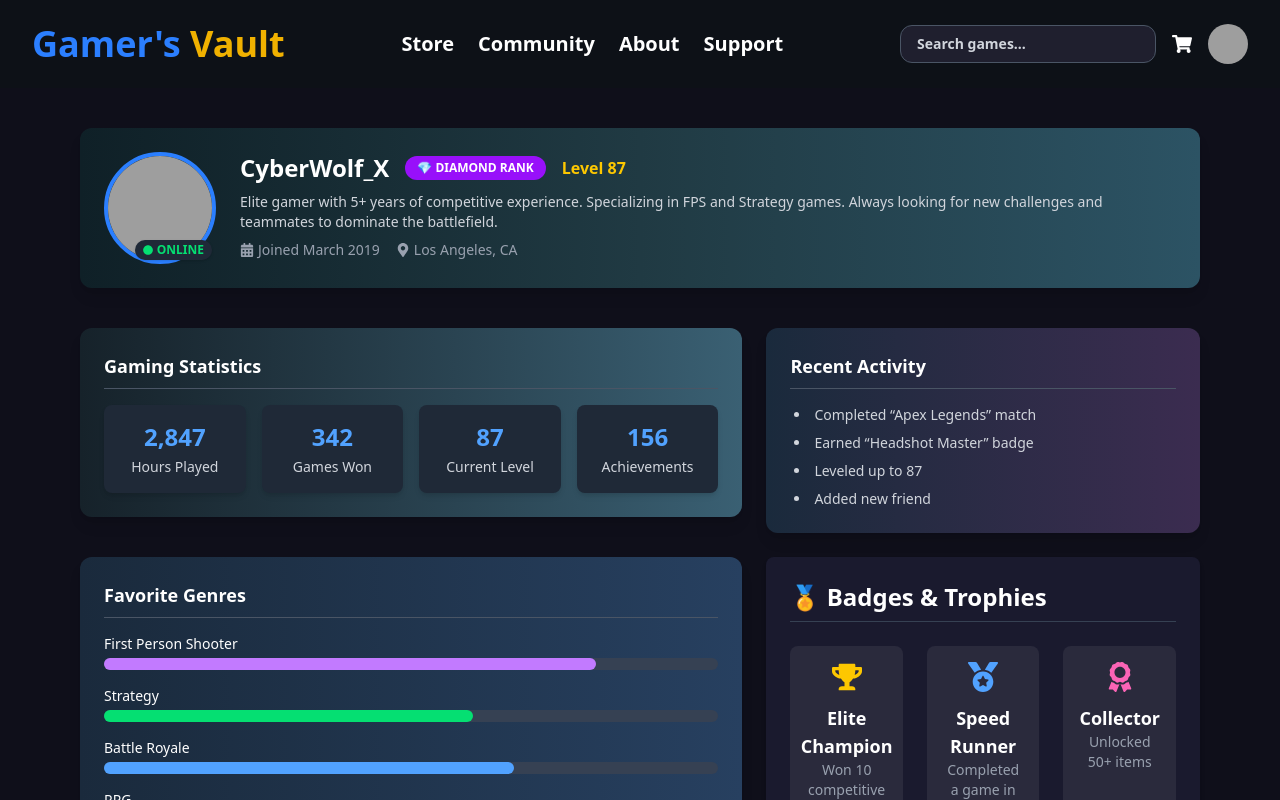
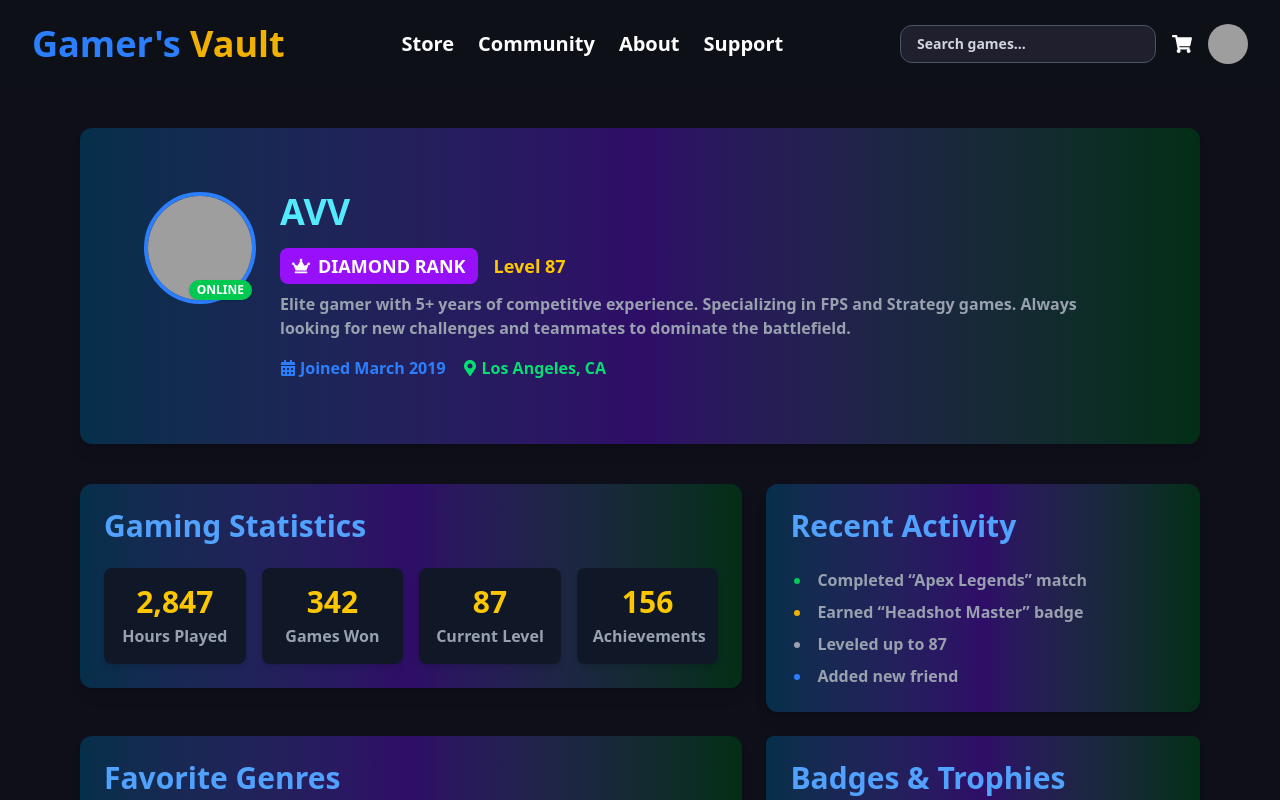
Before and after one commit to Avv-2301/GamerVault-frontend, a React (Vite) app: page /profile in a window 1280 px wide. Shown: the top 800 px of the page. Built offline with nearby package versions, Linux system fonts and the light colour scheme; grey boxes are pictures that could not be loaded.

Commit message:
Profile page

```diff
--- a/src/components/Profile/BadgesAndTrophies.jsx
+++ b/src/components/Profile/BadgesAndTrophies.jsx
@@ -3,38 +3,45 @@ import { FaTrophy, FaMedal, FaAward } from "react-icons/fa";
 
 const badges = [
   {
-    icon: <FaTrophy className="text-yellow-400 text-3xl" />,
-    title: "Elite Champion",
-    description: "Won 10 competitive matches",
+    icon: <FaTrophy className=" text-2xl" />,
+    title: "Champion",
+    color: "yellow",
   },
   {
-    icon: <FaMedal className="text-blue-400 text-3xl" />,
+    icon: <FaMedal className=" text-2xl" />,
     title: "Speed Runner",
-    description: "Completed a game in record time",
+    color: "green",
   },
   {
-    icon: <FaAward className="text-pink-400 text-3xl" />,
+    icon: <FaAward className=" text-2xl" />,
     title: "Collector",
-    description: "Unlocked 50+ items",
+    color: "red",
   },
 ];
 
+const markerColorMap = {
+  red: "bg-red-500",
+  green: "bg-green-500",
+  yellow: "bg-yellow-500",
+};
+
 const BadgesAndTrophies = () => {
   return (
-    <div className="bg-[#1a1a2e] p-6 rounded-lg shadow-md space-y-6">
-      <h2 className="text-2xl font-semibold border-b border-gray-700 pb-2">
-        🏅 Badges & Trophies
+    <div className="bg-gradient-to-r from-sky-950 via-violet-950 to-green-950 p-6 rounded-lg shadow-md space-y-6">
+      <h2 className="text-3xl text-blue-400 flex gap-3 items-center font-bold pb-2">
+        Badges & Trophies
       </h2>
 
       <div className="grid grid-cols-1 sm:grid-cols-2 lg:grid-cols-3 gap-6">
         {badges.map((badge, index) => (
           <div
             key={index}
-            className="bg-[#2a2a3c] rounded-lg p-4 flex flex-col items-center text-center hover:shadow-lg transition"
+            className={`${
+              markerColorMap[badge.color] || "bg--gray-400"
+            } rounded-lg p-4 flex flex-col items-center text-center hover:shadow-lg transition`}
           >
             {badge.icon}
-            <h3 className="mt-3 text-lg font-bold">{badge.title}</h3>
-            <p className="text-sm text-gray-400">{badge.description}</p>
+            <h3 className="mt-3 text-md font-semibold">{badge.title}</h3>
           </div>
         ))}
       </div>
--- a/src/components/Profile/FavouriteGenres.jsx
+++ b/src/components/Profile/FavouriteGenres.jsx
@@ -9,16 +9,20 @@ const genres = [
 
 const FavoriteGenres = () => {
   return (
-    <div className="bg-gradient-to-r from-[#1a2a3c] to-[#274060] p-6 rounded-xl shadow-lg text-white">
-      <h2 className="text-lg font-semibold mb-4 border-b border-gray-600 pb-2">
+    <div className="bg-gradient-to-r from-sky-950 via-violet-950 to-green-950 p-6 rounded-xl shadow-lg text-white">
+      <h2 className="text-3xl text-blue-400 font-bold mb-4 pb-2">
         Favorite Genres
       </h2>
       <div className="space-y-4">
         {genres.map((genre, index) => (
           <div key={index}>
-            <p className="text-sm font-medium mb-1">{genre.name}</p>
+            <p className="text-lg font-semibold mb-1 text-gray-300">
+              {genre.name}
+            </p>
             <div className="w-full h-3 bg-gray-700 rounded-full">
-              <div className={`h-3 rounded-full ${genre.color} ${genre.width}`}></div>
+              <div
+                className={`h-3 rounded-full ${genre.color} ${genre.width}`}
+              ></div>
             </div>
           </div>
         ))}
--- a/src/components/Profile/GamingStats.jsx
+++ b/src/components/Profile/GamingStats.jsx
@@ -9,18 +9,22 @@ const stats = [
 
 const GamingStats = () => {
   return (
-    <div className="bg-gradient-to-r from-[#16222A] to-[#3A6073] p-6 rounded-xl shadow-lg text-white">
-      <h2 className="text-lg font-semibold mb-4 border-b border-gray-600 pb-2">
+    <div className="bg-gradient-to-r from-sky-950 via-violet-950 to-green-950 p-6 rounded-xl shadow-lg text-white">
+      <h2 className="text-3xl font-bold mb-4 text-blue-400 pb-2">
         Gaming Statistics
       </h2>
       <div className="grid grid-cols-2 md:grid-cols-4 gap-4">
         {stats.map((stat, index) => (
           <div
             key={index}
-            className="bg-[#1f2937] rounded-lg p-4 text-center shadow-md hover:shadow-blue-500/30 transition"
+            className="bg-gray-900 rounded-lg p-4 text-center shadow-md hover:shadow-blue-500/30 transition"
           >
-            <div className="text-2xl font-bold text-blue-400">{stat.value}</div>
-            <div className="text-sm text-gray-300 mt-1">{stat.label}</div>
+            <div className="text-3xl font-bold text-yellow-400">
+              {stat.value}
+            </div>
+            <div className="text-md font-semibold text-gray-400 mt-1">
+              {stat.label}
+            </div>
           </div>
         ))}
       </div>
--- a/src/components/Profile/ProfileHeader.jsx
+++ b/src/components/Profile/ProfileHeader.jsx
@@ -1,9 +1,9 @@
 import React from "react";
-import { FaMapMarkerAlt, FaCalendarAlt, FaCircle } from "react-icons/fa";
+import { FaMapMarkerAlt, FaCalendarAlt, FaCrown } from "react-icons/fa";
 
 const ProfileHeader = () => {
   return (
-    <div className="bg-gradient-to-r from-[#0f2027] via-[#203a43] to-[#2c5364] text-white p-6 rounded-xl shadow-lg flex flex-col md:flex-row items-center md:items-start gap-6">
+    <div className="bg-gradient-to-r from-sky-950 via-violet-950 to-green-950 text-white p-16 rounded-xl shadow-lg flex flex-col md:flex-row items-center md:items-start gap-6">
       {/* Avatar */}
       <div className="relative">
         <img
@@ -11,31 +11,38 @@ const ProfileHeader = () => {
           alt="Profile"
           className="w-24 h-24 md:w-28 md:h-28 rounded-full border-4 border-blue-500"
         />
-        <span className="absolute bottom-1 right-1 flex items-center gap-1 text-green-400 bg-[#1f2937] px-2 py-0.5 rounded-full text-xs font-semibold shadow">
-          <FaCircle className="text-green-400 text-[10px]" />
+        <span className="absolute bottom-1 right-1 flex items-center gap-1 text-white bg-green-500 px-2 py-0.5 rounded-full text-xs font-semibold shadow">
           ONLINE
         </span>
       </div>
 
       {/* Profile Info */}
       <div className="flex-1 space-y-2">
-        <div className="flex items-center gap-4 flex-wrap">
-          <h2 className="text-2xl font-bold">CyberWolf_X</h2>
-          <span className="bg-purple-600 text-white text-xs px-3 py-1 rounded-full font-semibold">
-            💎 DIAMOND RANK
+        <div className="flex items-center gap-4 justify-start md:justify-start flex-wrap text-center md:text-left">
+          <div className="flex items-start flex-col gap-4 flex-wrap">
+            <h2 className="text-4xl font-bold text-cyan-300">AVV</h2>
+            <div className="bg-purple-600 text-white text-lg px-3 py-1 rounded-lg font-bold ">
+              <span className="flex items-center gap-2">
+                <FaCrown /> DIAMOND RANK
+              </span>
+            </div>
+          </div>
+          <span className="text-yellow-400 mt-14 font-bold text-lg">
+            Level 87
           </span>
-          <span className="text-yellow-400 font-semibold">Level 87</span>
         </div>
 
-        <p className="text-sm text-gray-300">
-          Elite gamer with 5+ years of competitive experience. Specializing in FPS and Strategy games. Always looking for new challenges and teammates to dominate the battlefield.
+        <p className="text-md font-semibold text-gray-400">
+          Elite gamer with 5+ years of competitive experience. Specializing in
+          FPS and Strategy games. Always looking for new challenges and
+          teammates to dominate the battlefield.
         </p>
 
-        <div className="flex items-center gap-4 text-sm text-gray-400 mt-2 flex-wrap">
+        <div className="flex items-center gap-4 text-md font-semibold text-blue-500 mt-4 flex-wrap ">
           <span className="flex items-center gap-1">
             <FaCalendarAlt /> Joined March 2019
           </span>
-          <span className="flex items-center gap-1">
+          <span className="flex items-center gap-1 text-green-400">
             <FaMapMarkerAlt /> Los Angeles, CA
           </span>
         </div>
--- a/src/components/Profile/RecentActivity.jsx
+++ b/src/components/Profile/RecentActivity.jsx
@@ -1,21 +1,35 @@
 import React from "react";
 
 const activities = [
-  "Completed “Apex Legends” match",
-  "Earned “Headshot Master” badge",
-  "Leveled up to 87",
-  "Added new friend",
+  { disc: "green", value: "Completed “Apex Legends” match" },
+  { disc: "yellow", value: "Earned “Headshot Master” badge" },
+  { disc: "violet", value: "Leveled up to 87" },
+  { disc: "blue", value: "Added new friend" },
 ];
+
+const markerColorMap = {
+  blue: "marker:text-blue-500",
+  green: "marker:text-green-500",
+  yellow: "marker:text-yellow-500",
+  purple: "marker:text-purple-500",
+};
 
 const RecentActivity = () => {
   return (
-    <div className="bg-gradient-to-r from-[#1a2a3c] to-[#3b2c50] p-6 rounded-xl shadow-lg text-white h-full">
-      <h2 className="text-lg font-semibold mb-4 border-b border-gray-600 pb-2">
+    <div className="bg-gradient-to-r from-sky-950 via-violet-950 to-green-950 p-6 rounded-xl shadow-lg text-white h-full">
+      <h2 className="text-3xl font-bold text-blue-400 mb-4 pb-2">
         Recent Activity
       </h2>
-      <ul className="list-disc list-inside space-y-2 text-sm text-gray-300">
+      <ul className="space-y-2 text-md font-semibold list-disc list-inside">
         {activities.map((activity, index) => (
-          <li key={index} className="pl-1">{activity}</li>
+          <li
+            key={index}
+            className={`pl-1 text-gray-400 ${
+              markerColorMap[activity.disc] || "marker:text-gray-400"
+            }`}
+          >
+            {activity.value}
+          </li>
         ))}
       </ul>
     </div>
```
Also changed, not shown: src/pages/UserProfile.jsx (indentation only).
